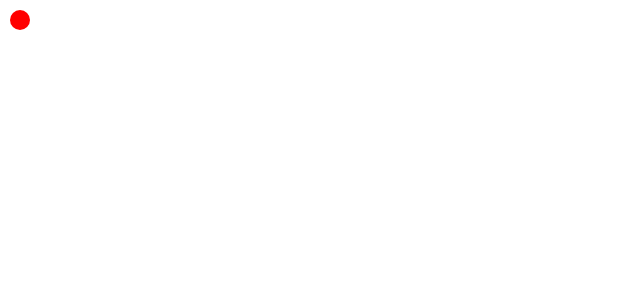
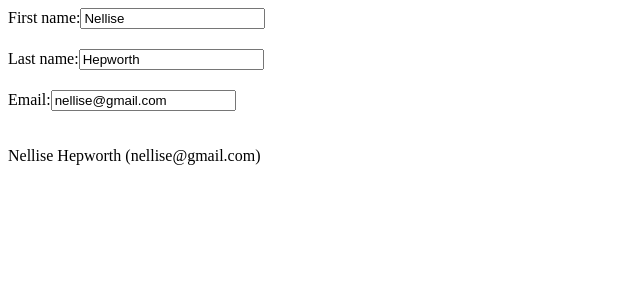
Before and after one commit to Sheddiey/Frontend-mentor-Projects, a React (Create React App) app in the folder my-appp/: page / in a window 1280 px wide. Shown: the top 300 px of the page, without its empty margins (0-640 px from the left). Built offline with nearby package versions, Linux system fonts and the light colour scheme.

Commit message:
copying objects with spread syntax

```diff
--- a/my-appp/src/App.js
+++ b/my-appp/src/App.js
@@ -1,36 +1,61 @@
 import { useState } from "react";
 
-export default function MovingDot() {
-  const [position, setPosition] = useState({
-    X: 0,
-    y: 0,
+export default function Form() {
+  const [person, setPerson] = useState({
+    firstName: 'Nellise',
+    lastName: 'Hepworth',
+    email: 'nellise@gmail.com'
   });
+
+  function handleFirstNameChange(e) {
+    setPerson({
+      ...person, //copy the old field
+      firstName: e.target.value
+    })
+  }
+
+  function handleLastNameChange(e) {
+    setPerson({
+      ...person,
+      lastName: e.target.value
+    })
+  }
+
+  function handleEmailChange(e) {
+    setPerson({
+      ...person,
+      email: e.target.value
+    })
+  }
+
   return (
-    <div
-      onPointerMove={(e) => {
-        setPosition({
-          x: e.clientX,
-          y: e.clientY
-        });
-      }}
-      style={{
-        position: "relative",
-        width: '100vw',
-        height: "100vh",
-      }}
-    >
-      <div
-        style={{
-          position: "absolute",
-          backgroundColor: "red",
-          borderRadius: "50%",
-          transform: `translate(${position.x}px, ${position.y}px)`,
-          left: -10,
-          top: -10,
-          width: 20,
-          height: 20,
-        }}
-      />
-    </div>
+    <>
+      <label>
+        First name:
+          <input
+            value={person.firstName}
+            onChange={handleFirstNameChange}
+          />
+      </label>
+      <label>
+          Last name:
+          <input
+            value={person.lastName}
+            onChange={handleLastNameChange}
+          />
+      </label>
+      <label>
+        Email:
+        <input
+          value={person.email}
+          onChange={handleEmailChange}
+        />
+      </label>
+      <p>
+        {person.firstName}{' '}
+        {person.lastName}{' '}
+        ({person.email})
+      </p>
+    </>
   );
 }
--- a/my-appp/src/index.css
+++ b/my-appp/src/index.css
@@ -1,74 +1,4 @@
-* {
-  box-sizing: border-box;
+body > * {
+  display: grid;
+  gap: 20px;
 }
-
-body {
-  font-family: sans-serif;
-  margin: 20px;
-  padding: 0;
-}
-
-h1 {
-  margin-top: 0;
-  font-size: 22px;
-}
-
-h2 {
-  margin-top: 0;
-  font-size: 20px;
-}
-
-h3 {
-  margin-top: 0;
-  font-size: 18px;
-}
-
-h4 {
-  margin-top: 0;
-  font-size: 16px;
-}
-
-h5 {
-  margin-top: 0;
-  font-size: 14px;
-}
-
-h6 {
-  margin-top: 0;
-  font-size: 12px;
-}
-
-code {
-  font-size: 1.2em;
-}
-
-ul {
-  padding-inline-start: 20px;
-}
-
-.avatar { margin: 5px; border-radius: 50%; }
-.panel {
-  border: 1px solid #aaa;
-  border-radius: 6px;
-  margin-top: 20px;
-  padding: 10px;
-  width: 200px;
-}
-h1 { margin: 5px; font-size: 18px; }
-
-
-.toolbar{
-  background-color: gray;
-  padding: 20px;
-}
-.toolbar > * {
-  margin-inline-start: 30px;
-  padding: 10px;
-}
-.pagee {
-  display: grid;
-  gap: 10px;
-}
-.pagee button {
-  width: max-content;
-}
```
